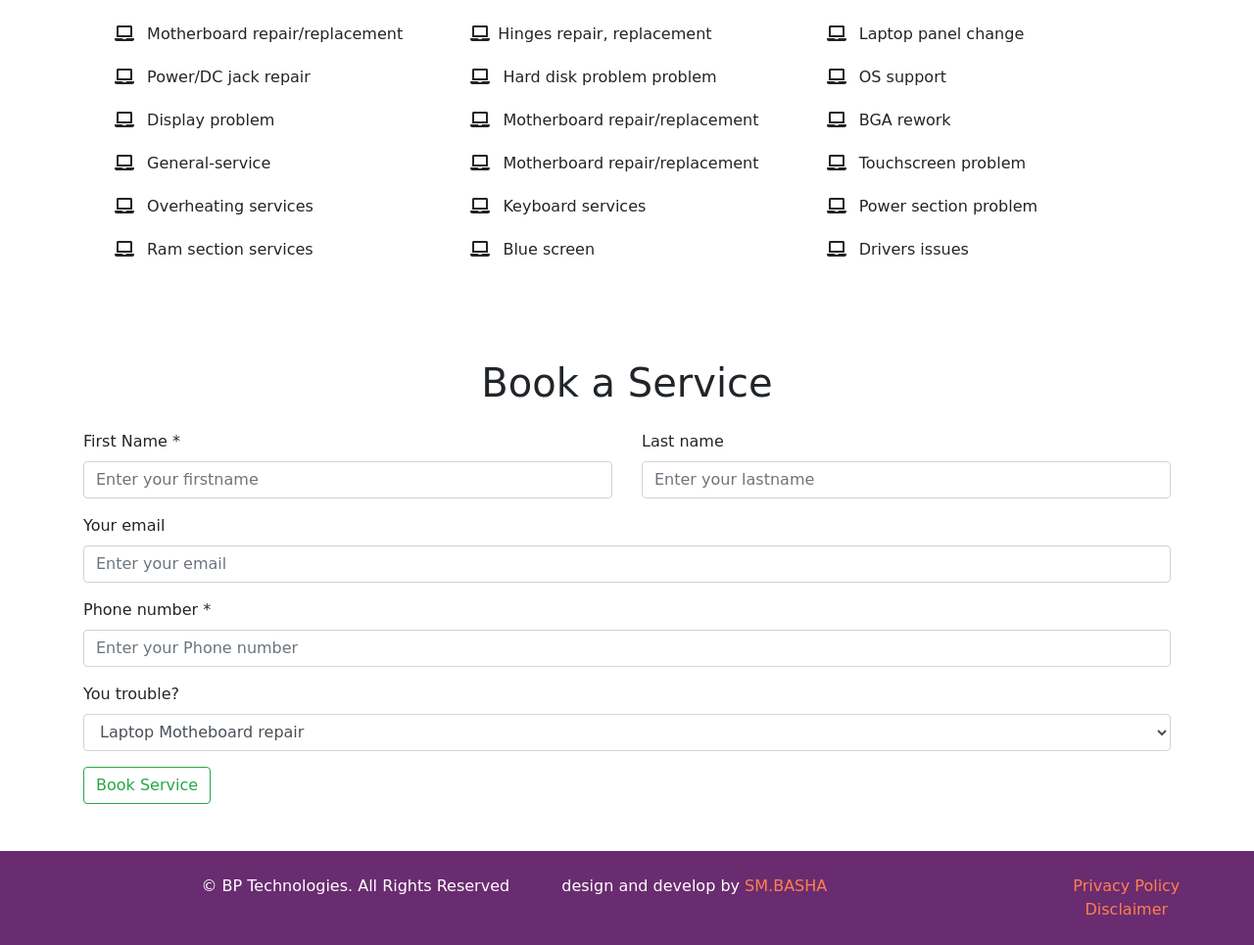
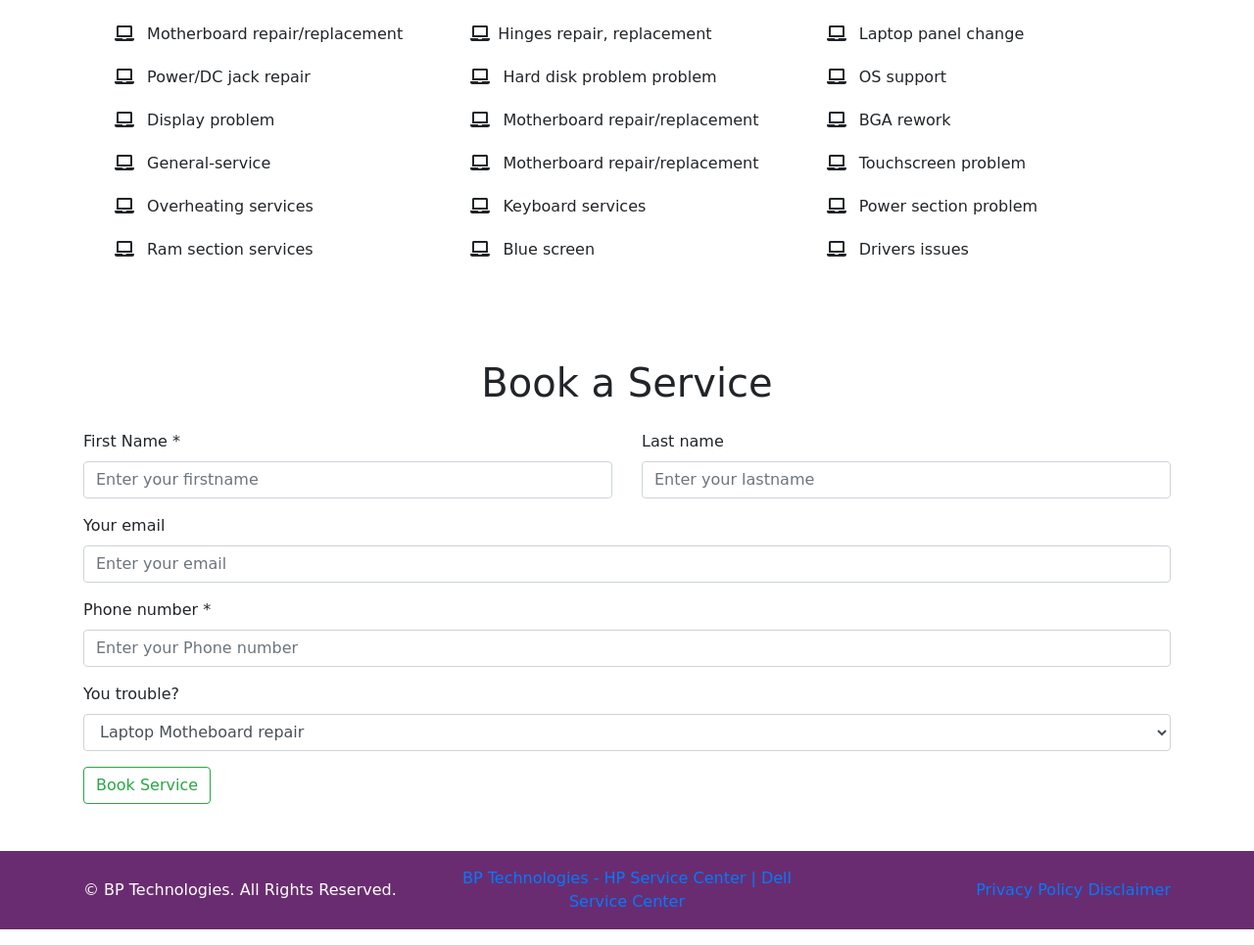
Before and after one commit to bappa-dattya/bptechs.in, a plain HTML site: page lenovo-laptop-service-center-kolkata.html in a window 1280 px wide. Shown: the part 1353-2318 px from the top of the page at 98% size. Drawn offline with nearby package versions, Linux system fonts and the light colour scheme; a web font is replaced by a local one.

Commit message:
Update lenovo-laptop-service-center-kolkata.html
footer change

```diff
--- a/lenovo-laptop-service-center-kolkata.html
+++ b/lenovo-laptop-service-center-kolkata.html
@@ -306,24 +306,23 @@ laptop service center in kolkata,laptop repair center,dell service center in sal
     </div>
 
 
-    <!-- FOOTER -->
+  <footer class="footer text-center py-3" style="background-color:#6a2c70; color: #FFF;">
+  <div class="container">
+    <div class="row justify-content-between align-items-center">
+      <div class="col-md-4 text-md-left">
+        <span>&copy; BP Technologies. All Rights Reserved.</span>
+      </div>
+      <div class="col-md-4 text-center">
+        <a class="footer-link" href="https://g.co/kgs/SqbzK3f" target="_blank">BP Technologies - HP Service Center | Dell Service Center</a>
+      </div>
+      <div class="col-md-4 text-md-right">
+        <a class="footer-link" href="privacy.html" target="_blank">Privacy Policy</a>
+        <a class="footer-link" href="disclaimer.html" target="_blank">Disclaimer</a>
+      </div>
+    </div>
+  </div>
+</footer>
 
-    <footer class="p-4 text-center" style="background-color:#6a2c70; color: #FFF;">
-        <div class="container-fluid row">
-            <div class="col-10">
-                <span>&copy; BP Technologies. All Rights Reserved</span>
-                <span class="pl-5">design and develop by<a style="color: coral;"
-                        href="https://sm-basha.github.io/Aboutme/" target="_blank"> SM.BASHA</a> </span>
-            </div>
-            <div class="col-2">
-                <a style="color: coral;" href="privacy.html" target="_blank"><span class="pl-5"> Privacy Policy </a>
-                </span>
-                <a style="color: coral;" href="disclaimer.html" target="_blank"><span class="pl-5"> Disclaimer </a>
-                </span>
-            </div>
-        </div>
-
-    </footer>
 
 
     <!-- JAVA SCRIPT -->
```
